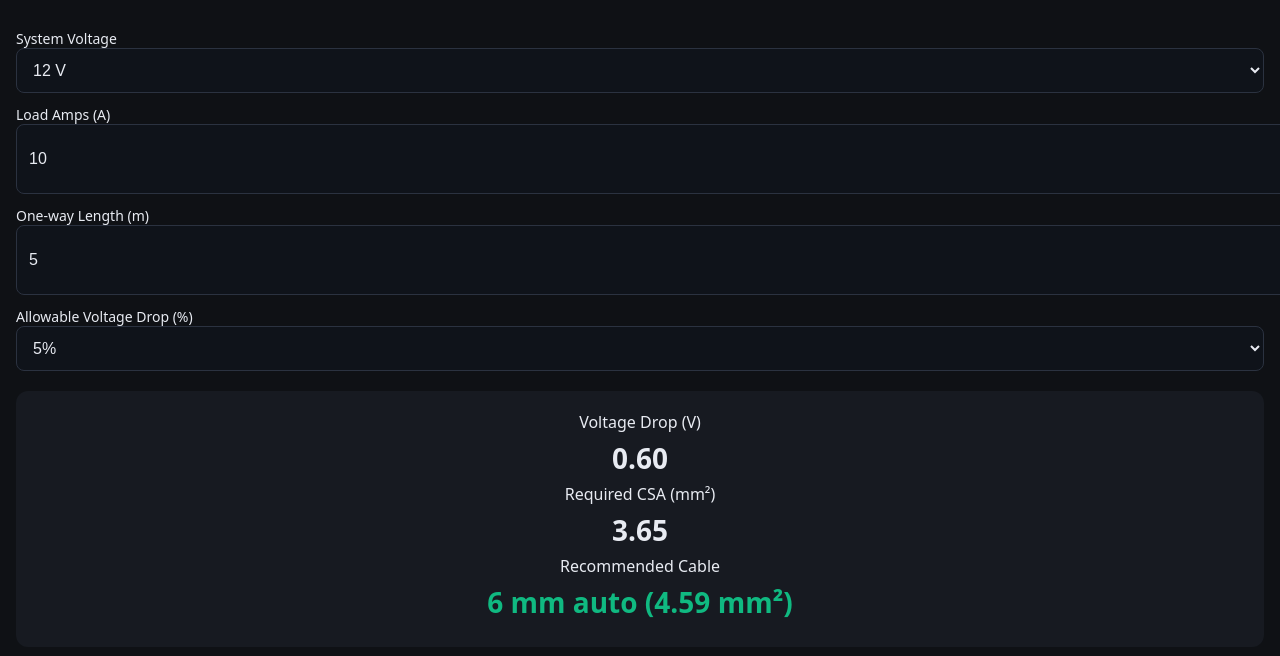
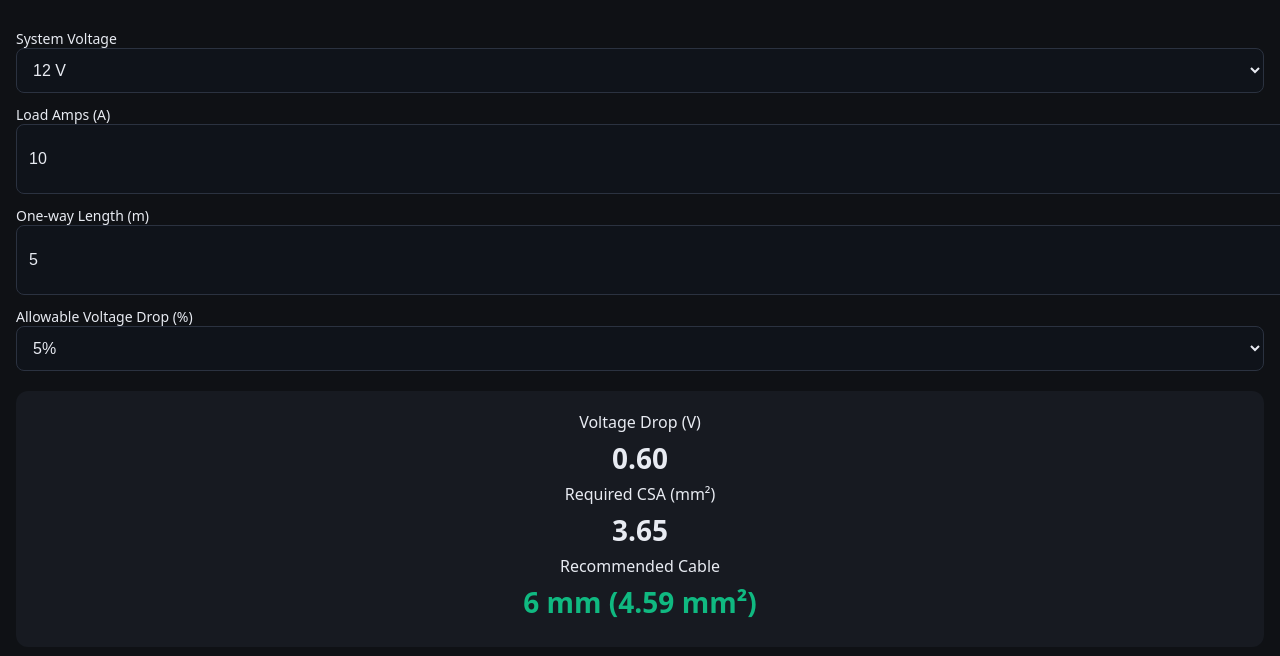
Before and after one commit to LWray552/WSCalc, a plain HTML site: page index.html in a window 1280 px wide. Shown: the part 110-766 px from the top of the page. Drawn offline with Linux system fonts and the light colour scheme.

Commit message:
Update index.html

```diff
--- a/index.html
+++ b/index.html
@@ -66,9 +66,9 @@
 <script>
   // Cable sizes (edit to match your stock if needed)
   const CABLES = [
-    {mm2: 1.13, label:"3 mm auto"},
-    {mm2: 1.84, label:"4 mm auto"},
-    {mm2: 4.59, label:"6 mm auto"},
+    {mm2: 1.13, label:"3 mm"},
+    {mm2: 1.84, label:"4 mm"},
+    {mm2: 4.59, label:"6 mm"},
     {mm2: 8.37, label:"8 B&S"},
     {mm2: 13.3, label:"6 B&S"},
     {mm2: 21.2, label:"4 B&S"},
```
